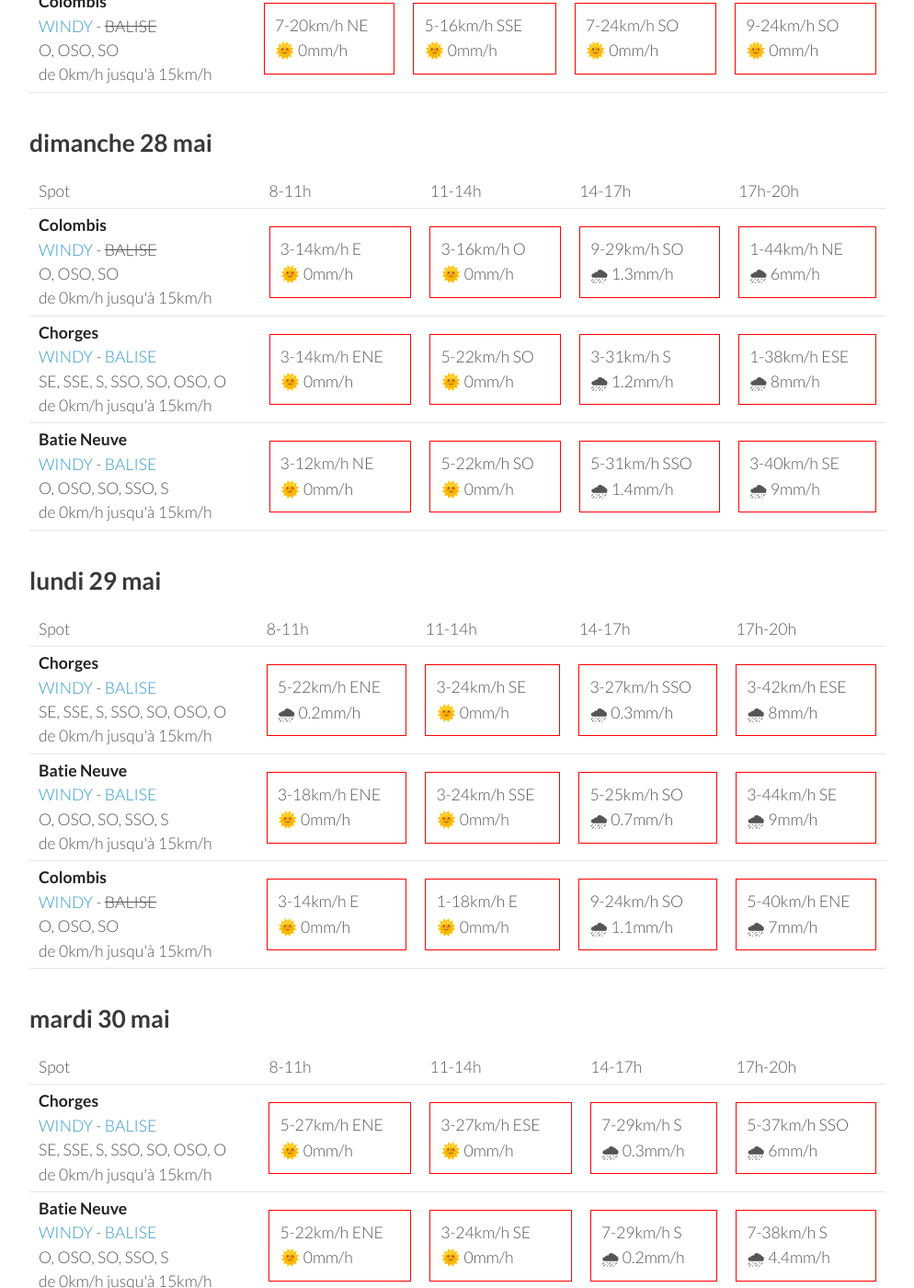
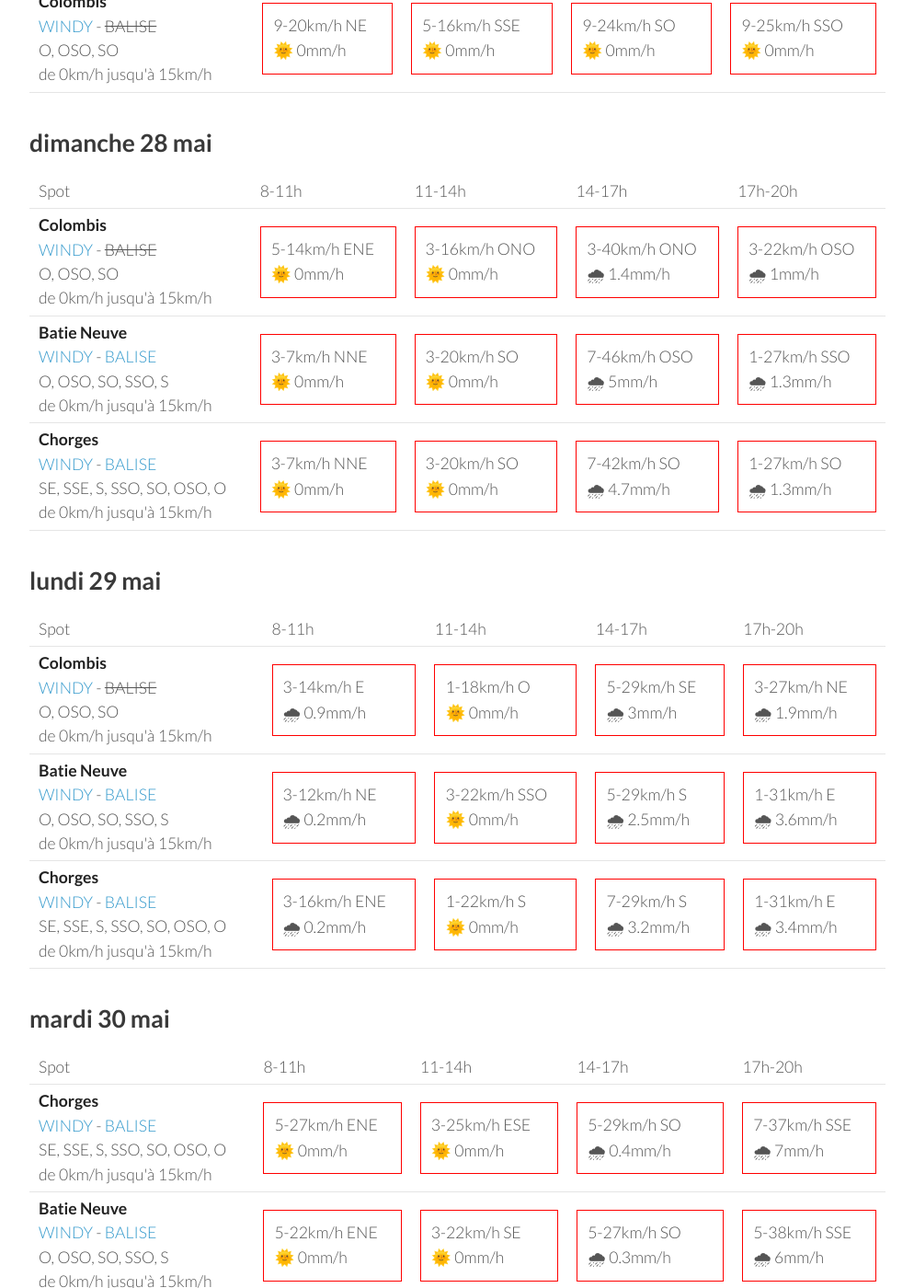
Before and after one commit to parapente-dans-le-nord/parapente-dans-le-nord.github.io, a Jekyll site: the page built from serre_poncon.markdown, in a window 1280 px wide and 1400 px high, scrolled down 1092 px. Shown: the whole window at 92% size, without its empty margins (26-1020 px from the left). Built offline with Jekyll 4.4.1, drawn with Linux system fonts in a browser that asks for light colours; some of the changed text lies outside the part shown.

Commit message:
update index.markdown

```diff
--- a/serre_poncon.markdown
+++ b/serre_poncon.markdown
@@ -25,27 +25,27 @@ page mise à jour le vendredi 26 mai 17:31
         <td><strong>Batie Neuve</strong><br><a href="https://windy.com/44.584/6.236?44.559,6.262,10,m:eTtagly">WINDY</a> - <span class=""><a href="https://www.openwindmap.org/PP554">BALISE</a> </span><br> <span class="vent-favorable">O, OSO, SO, SSO, S</span><br><span class="force-vent">de 0km/h jusqu'à 15km/h</span> </td>
 
             <td><div class="not-flyable"><p>0-0km/h NA</p><p>🌧️ 0mm/h</p></div></td>
-            <td><div class="flyable"><p>5-12km/h SO</p><p>🌞 0mm/h</p></div></td>
+            <td><div class="not-flyable"><p>0-0km/h NA</p><p>🌧️ 0mm/h</p></div></td>
+            <td><div class="not-flyable"><p>0-0km/h NA</p><p>🌧️ 0mm/h</p></div></td>
             <td><div class="not-flyable"><p>7-25km/h SO</p><p>🌞 0mm/h</p></div></td>
-            <td><div class="not-flyable"><p>3-24km/h NO</p><p>🌞 0.3mm/h</p></div></td>
 
     </tr>
 <tr>
         <td><strong>Chorges</strong><br><a href="https://windy.com/44.578/6.280?44.559,6.262,10">WINDY</a> - <span class=""><a href="https://www.openwindmap.org/PP554">BALISE</a> </span><br> <span class="vent-favorable">SE, SSE, S, SSO, SO, OSO, O</span><br><span class="force-vent">de 0km/h jusqu'à 15km/h</span> </td>
 
             <td><div class="not-flyable"><p>0-0km/h NA</p><p>🌧️ 0mm/h</p></div></td>
-            <td><div class="flyable"><p>5-14km/h SO</p><p>🌞 0mm/h</p></div></td>
-            <td><div class="not-flyable"><p>11-24km/h SO</p><p>🌞 0mm/h</p></div></td>
-            <td><div class="not-flyable"><p>7-22km/h ONO</p><p>🌞 1mm/h</p></div></td>
+            <td><div class="not-flyable"><p>0-0km/h NA</p><p>🌧️ 0mm/h</p></div></td>
+            <td><div class="not-flyable"><p>0-0km/h NA</p><p>🌧️ 0mm/h</p></div></td>
+            <td><div class="not-flyable"><p>7-25km/h OSO</p><p>🌞 0mm/h</p></div></td>
 
     </tr>
 <tr>
         <td><strong>Colombis</strong><br><a href="https://windy.com/44.494/6.216?44.559,6.262,10">WINDY</a> - <span class="no-balise"> BALISE </span><br> <span class="vent-favorable">O, OSO, SO</span><br><span class="force-vent">de 0km/h jusqu'à 15km/h</span> </td>
 
             <td><div class="not-flyable"><p>0-0km/h NA</p><p>🌧️ 0mm/h</p></div></td>
-            <td><div class="not-flyable"><p>7-20km/h ESE</p><p>🌞 0mm/h</p></div></td>
-            <td><div class="not-flyable"><p>7-22km/h OSO</p><p>🌞 0mm/h</p></div></td>
-            <td><div class="not-flyable"><p>9-27km/h SSO</p><p>🌞 0mm/h</p></div></td>
+            <td><div class="not-flyable"><p>0-0km/h NA</p><p>🌧️ 0mm/h</p></div></td>
+            <td><div class="not-flyable"><p>0-0km/h NA</p><p>🌧️ 0mm/h</p></div></td>
+            <td><div class="not-flyable"><p>11-27km/h SSO</p><p>🌞 0mm/h</p></div></td>
 
     </tr>
 
@@ -67,30 +67,30 @@ page mise à jour le vendredi 26 mai 17:31
 <tr>
         <td><strong>Batie Neuve</strong><br><a href="https://windy.com/44.584/6.236?44.559,6.262,10,m:eTtagly">WINDY</a> - <span class=""><a href="https://www.openwindmap.org/PP554">BALISE</a> </span><br> <span class="vent-favorable">O, OSO, SO, SSO, S</span><br><span class="force-vent">de 0km/h jusqu'à 15km/h</span> </td>
 
-            <td><div class="not-flyable"><p>3-7km/h NNE</p><p>🌞 0mm/h</p></div></td>
-            <td><div class="flyable"><p>5-12km/h SSO</p><p>🌞 0mm/h</p></div></td>
-            <td><div class="not-flyable"><p>9-22km/h SO</p><p>🌞 0mm/h</p></div></td>
-            <td><div class="not-flyable"><p>7-25km/h SO</p><p>🌞 0mm/h</p></div></td>
+            <td><div class="not-flyable"><p>3-9km/h NNE</p><p>🌞 0mm/h</p></div></td>
+            <td><div class="flyable"><p>5-12km/h S</p><p>🌞 0mm/h</p></div></td>
+            <td><div class="not-flyable"><p>9-24km/h OSO</p><p>🌞 0mm/h</p></div></td>
+            <td><div class="not-flyable"><p>11-24km/h SSO</p><p>🌞 0mm/h</p></div></td>
 
 
     </tr>
 <tr>
         <td><strong>Chorges</strong><br><a href="https://windy.com/44.578/6.280?44.559,6.262,10">WINDY</a> - <span class=""><a href="https://www.openwindmap.org/PP554">BALISE</a> </span><br> <span class="vent-favorable">SE, SSE, S, SSO, SO, OSO, O</span><br><span class="force-vent">de 0km/h jusqu'à 15km/h</span> </td>
 
-            <td><div class="not-flyable"><p>3-7km/h NNE</p><p>🌞 0mm/h</p></div></td>
+            <td><div class="not-flyable"><p>3-9km/h NNE</p><p>🌞 0mm/h</p></div></td>
             <td><div class="flyable"><p>5-12km/h SSO</p><p>🌞 0mm/h</p></div></td>
-            <td><div class="not-flyable"><p>7-20km/h OSO</p><p>🌞 0mm/h</p></div></td>
             <td><div class="not-flyable"><p>9-22km/h OSO</p><p>🌞 0mm/h</p></div></td>
+            <td><div class="not-flyable"><p>7-22km/h OSO</p><p>🌞 0mm/h</p></div></td>
 
 
     </tr>
 <tr>
         <td><strong>Colombis</strong><br><a href="https://windy.com/44.494/6.216?44.559,6.262,10">WINDY</a> - <span class="no-balise"> BALISE </span><br> <span class="vent-favorable">O, OSO, SO</span><br><span class="force-vent">de 0km/h jusqu'à 15km/h</span> </td>
 
-            <td><div class="not-flyable"><p>7-20km/h NE</p><p>🌞 0mm/h</p></div></td>
+            <td><div class="not-flyable"><p>9-20km/h NE</p><p>🌞 0mm/h</p></div></td>
             <td><div class="not-flyable"><p>5-16km/h SSE</p><p>🌞 0mm/h</p></div></td>
-            <td><div class="not-flyable"><p>7-24km/h SO</p><p>🌞 0mm/h</p></div></td>
             <td><div class="not-flyable"><p>9-24km/h SO</p><p>🌞 0mm/h</p></div></td>
+            <td><div class="not-flyable"><p>9-25km/h SSO</p><p>🌞 0mm/h</p></div></td>
 
 
     </tr>
@@ -113,30 +113,30 @@ page mise à jour le vendredi 26 mai 17:31
 <tr>
         <td><strong>Colombis</strong><br><a href="https://windy.com/44.494/6.216?44.559,6.262,10">WINDY</a> - <span class="no-balise"> BALISE </span><br> <span class="vent-favorable">O, OSO, SO</span><br><span class="force-vent">de 0km/h jusqu'à 15km/h</span> </td>
 
-            <td><div class="not-flyable"><p>3-14km/h E</p><p>🌞 0mm/h</p></div></td>
-            <td><div class="not-flyable"><p>3-16km/h O</p><p>🌞 0mm/h</p></div></td>
-            <td><div class="not-flyable"><p>9-29km/h SO</p><p>🌧 1.3mm/h</p></div></td>
-            <td><div class="not-flyable"><p>1-44km/h NE</p><p>🌧 6mm/h</p></div></td>
+            <td><div class="not-flyable"><p>5-14km/h ENE</p><p>🌞 0mm/h</p></div></td>
+            <td><div class="not-flyable"><p>3-16km/h ONO</p><p>🌞 0mm/h</p></div></td>
+            <td><div class="not-flyable"><p>3-40km/h ONO</p><p>🌧 1.4mm/h</p></div></td>
+            <td><div class="not-flyable"><p>3-22km/h OSO</p><p>🌧 1mm/h</p></div></td>
+
+
+    </tr>
+<tr>
+        <td><strong>Batie Neuve</strong><br><a href="https://windy.com/44.584/6.236?44.559,6.262,10,m:eTtagly">WINDY</a> - <span class=""><a href="https://www.openwindmap.org/PP554">BALISE</a> </span><br> <span class="vent-favorable">O, OSO, SO, SSO, S</span><br><span class="force-vent">de 0km/h jusqu'à 15km/h</span> </td>
+
+            <td><div class="not-flyable"><p>3-7km/h NNE</p><p>🌞 0mm/h</p></div></td>
+            <td><div class="not-flyable"><p>3-20km/h SO</p><p>🌞 0mm/h</p></div></td>
+            <td><div class="not-flyable"><p>7-46km/h OSO</p><p>🌧 5mm/h</p></div></td>
+            <td><div class="not-flyable"><p>1-27km/h SSO</p><p>🌧 1.3mm/h</p></div></td>
 
 
     </tr>
 <tr>
         <td><strong>Chorges</strong><br><a href="https://windy.com/44.578/6.280?44.559,6.262,10">WINDY</a> - <span class=""><a href="https://www.openwindmap.org/PP554">BALISE</a> </span><br> <span class="vent-favorable">SE, SSE, S, SSO, SO, OSO, O</span><br><span class="force-vent">de 0km/h jusqu'à 15km/h</span> </td>
 
-            <td><div class="not-flyable"><p>3-14km/h ENE</p><p>🌞 0mm/h</p></div></td>
-            <td><div class="not-flyable"><p>5-22km/h SO</p><p>🌞 0mm/h</p></div></td>
-            <td><div class="not-flyable"><p>3-31km/h S</p><p>🌧 1.2mm/h</p></div></td>
-            <td><div class="not-flyable"><p>1-38km/h ESE</p><p>🌧 8mm/h</p></div></td>
-
-
-    </tr>
-<tr>
-        <td><strong>Batie Neuve</strong><br><a href="https://windy.com/44.584/6.236?44.559,6.262,10,m:eTtagly">WINDY</a> - <span class=""><a href="https://www.openwindmap.org/PP554">BALISE</a> </span><br> <span class="vent-favorable">O, OSO, SO, SSO, S</span><br><span class="force-vent">de 0km/h jusqu'à 15km/h</span> </td>
-
-            <td><div class="not-flyable"><p>3-12km/h NE</p><p>🌞 0mm/h</p></div></td>
-            <td><div class="not-flyable"><p>5-22km/h SO</p><p>🌞 0mm/h</p></div></td>
-            <td><div class="not-flyable"><p>5-31km/h SSO</p><p>🌧 1.4mm/h</p></div></td>
-            <td><div class="not-flyable"><p>3-40km/h SE</p><p>🌧 9mm/h</p></div></td>
+            <td><div class="not-flyable"><p>3-7km/h NNE</p><p>🌞 0mm/h</p></div></td>
+            <td><div class="not-flyable"><p>3-20km/h SO</p><p>🌞 0mm/h</p></div></td>
+            <td><div class="not-flyable"><p>7-42km/h SO</p><p>🌧 4.7mm/h</p></div></td>
+            <td><div class="not-flyable"><p>1-27km/h SO</p><p>🌧 1.3mm/h</p></div></td>
 
 
     </tr>
@@ -157,32 +157,32 @@ page mise à jour le vendredi 26 mai 17:31
       <td>17h-20h</td>
     </tr>
 <tr>
-        <td><strong>Chorges</strong><br><a href="https://windy.com/44.578/6.280?44.559,6.262,10">WINDY</a> - <span class=""><a href="https://www.openwindmap.org/PP554">BALISE</a> </span><br> <span class="vent-favorable">SE, SSE, S, SSO, SO, OSO, O</span><br><span class="force-vent">de 0km/h jusqu'à 15km/h</span> </td>
+        <td><strong>Colombis</strong><br><a href="https://windy.com/44.494/6.216?44.559,6.262,10">WINDY</a> - <span class="no-balise"> BALISE </span><br> <span class="vent-favorable">O, OSO, SO</span><br><span class="force-vent">de 0km/h jusqu'à 15km/h</span> </td>
 
-            <td><div class="not-flyable"><p>5-22km/h ENE</p><p>🌧 0.2mm/h</p></div></td>
-            <td><div class="not-flyable"><p>3-24km/h SE</p><p>🌞 0mm/h</p></div></td>
-            <td><div class="not-flyable"><p>3-27km/h SSO</p><p>🌧 0.3mm/h</p></div></td>
-            <td><div class="not-flyable"><p>3-42km/h ESE</p><p>🌧 8mm/h</p></div></td>
+            <td><div class="not-flyable"><p>3-14km/h E</p><p>🌧 0.9mm/h</p></div></td>
+            <td><div class="not-flyable"><p>1-18km/h O</p><p>🌞 0mm/h</p></div></td>
+            <td><div class="not-flyable"><p>5-29km/h SE</p><p>🌧 3mm/h</p></div></td>
+            <td><div class="not-flyable"><p>3-27km/h NE</p><p>🌧 1.9mm/h</p></div></td>
 
 
     </tr>
 <tr>
         <td><strong>Batie Neuve</strong><br><a href="https://windy.com/44.584/6.236?44.559,6.262,10,m:eTtagly">WINDY</a> - <span class=""><a href="https://www.openwindmap.org/PP554">BALISE</a> </span><br> <span class="vent-favorable">O, OSO, SO, SSO, S</span><br><span class="force-vent">de 0km/h jusqu'à 15km/h</span> </td>
 
-            <td><div class="not-flyable"><p>3-18km/h ENE</p><p>🌞 0mm/h</p></div></td>
-            <td><div class="not-flyable"><p>3-24km/h SSE</p><p>🌞 0mm/h</p></div></td>
-            <td><div class="not-flyable"><p>5-25km/h SO</p><p>🌧 0.7mm/h</p></div></td>
-            <td><div class="not-flyable"><p>3-44km/h SE</p><p>🌧 9mm/h</p></div></td>
+            <td><div class="not-flyable"><p>3-12km/h NE</p><p>🌧 0.2mm/h</p></div></td>
+            <td><div class="not-flyable"><p>3-22km/h SSO</p><p>🌞 0mm/h</p></div></td>
+            <td><div class="not-flyable"><p>5-29km/h S</p><p>🌧 2.5mm/h</p></div></td>
+            <td><div class="not-flyable"><p>1-31km/h E</p><p>🌧 3.6mm/h</p></div></td>
 
 
     </tr>
 <tr>
-        <td><strong>Colombis</strong><br><a href="https://windy.com/44.494/6.216?44.559,6.262,10">WINDY</a> - <span class="no-balise"> BALISE </span><br> <span class="vent-favorable">O, OSO, SO</span><br><span class="force-vent">de 0km/h jusqu'à 15km/h</span> </td>
+        <td><strong>Chorges</strong><br><a href="https://windy.com/44.578/6.280?44.559,6.262,10">WINDY</a> - <span class=""><a href="https://www.openwindmap.org/PP554">BALISE</a> </span><br> <span class="vent-favorable">SE, SSE, S, SSO, SO, OSO, O</span><br><span class="force-vent">de 0km/h jusqu'à 15km/h</span> </td>
 
-            <td><div class="not-flyable"><p>3-14km/h E</p><p>🌞 0mm/h</p></div></td>
-            <td><div class="not-flyable"><p>1-18km/h E</p><p>🌞 0mm/h</p></div></td>
-            <td><div class="not-flyable"><p>9-24km/h SO</p><p>🌧 1.1mm/h</p></div></td>
-            <td><div class="not-flyable"><p>5-40km/h ENE</p><p>🌧 7mm/h</p></div></td>
+            <td><div class="not-flyable"><p>3-16km/h ENE</p><p>🌧 0.2mm/h</p></div></td>
+            <td><div class="not-flyable"><p>1-22km/h S</p><p>🌞 0mm/h</p></div></td>
+            <td><div class="not-flyable"><p>7-29km/h S</p><p>🌧 3.2mm/h</p></div></td>
+            <td><div class="not-flyable"><p>1-31km/h E</p><p>🌧 3.4mm/h</p></div></td>
 
 
     </tr>
@@ -206,9 +206,9 @@ page mise à jour le vendredi 26 mai 17:31
         <td><strong>Chorges</strong><br><a href="https://windy.com/44.578/6.280?44.559,6.262,10">WINDY</a> - <span class=""><a href="https://www.openwindmap.org/PP554">BALISE</a> </span><br> <span class="vent-favorable">SE, SSE, S, SSO, SO, OSO, O</span><br><span class="force-vent">de 0km/h jusqu'à 15km/h</span> </td>
 
             <td><div class="not-flyable"><p>5-27km/h ENE</p><p>🌞 0mm/h</p></div></td>
-            <td><div class="not-flyable"><p>3-27km/h ESE</p><p>🌞 0mm/h</p></div></td>
-            <td><div class="not-flyable"><p>7-29km/h S</p><p>🌧 0.3mm/h</p></div></td>
-            <td><div class="not-flyable"><p>5-37km/h SSO</p><p>🌧 6mm/h</p></div></td>
+            <td><div class="not-flyable"><p>3-25km/h ESE</p><p>🌞 0mm/h</p></div></td>
+            <td><div class="not-flyable"><p>5-29km/h SO</p><p>🌧 0.4mm/h</p></div></td>
+            <td><div class="not-flyable"><p>7-37km/h SSE</p><p>🌧 7mm/h</p></div></td>
 
 
     </tr>
@@ -216,9 +216,9 @@ page mise à jour le vendredi 26 mai 17:31
         <td><strong>Batie Neuve</strong><br><a href="https://windy.com/44.584/6.236?44.559,6.262,10,m:eTtagly">WINDY</a> - <span class=""><a href="https://www.openwindmap.org/PP554">BALISE</a> </span><br> <span class="vent-favorable">O, OSO, SO, SSO, S</span><br><span class="force-vent">de 0km/h jusqu'à 15km/h</span> </td>
 
             <td><div class="not-flyable"><p>5-22km/h ENE</p><p>🌞 0mm/h</p></div></td>
-            <td><div class="not-flyable"><p>3-24km/h SE</p><p>🌞 0mm/h</p></div></td>
-            <td><div class="not-flyable"><p>7-29km/h S</p><p>🌧 0.2mm/h</p></div></td>
-            <td><div class="not-flyable"><p>7-38km/h S</p><p>🌧 4.4mm/h</p></div></td>
+            <td><div class="not-flyable"><p>3-22km/h SE</p><p>🌞 0mm/h</p></div></td>
+            <td><div class="not-flyable"><p>5-27km/h SO</p><p>🌧 0.3mm/h</p></div></td>
+            <td><div class="not-flyable"><p>5-38km/h SSE</p><p>🌧 6mm/h</p></div></td>
 
 
     </tr>
@@ -226,9 +226,9 @@ page mise à jour le vendredi 26 mai 17:31
         <td><strong>Colombis</strong><br><a href="https://windy.com/44.494/6.216?44.559,6.262,10">WINDY</a> - <span class="no-balise"> BALISE </span><br> <span class="vent-favorable">O, OSO, SO</span><br><span class="force-vent">de 0km/h jusqu'à 15km/h</span> </td>
 
             <td><div class="not-flyable"><p>5-22km/h E</p><p>🌞 0mm/h</p></div></td>
-            <td><div class="not-flyable"><p>3-20km/h ENE</p><p>🌞 0mm/h</p></div></td>
-            <td><div class="not-flyable"><p>11-31km/h S</p><p>🌧 0.5mm/h</p></div></td>
-            <td><div class="not-flyable"><p>5-37km/h S</p><p>🌧 1.5mm/h</p></div></td>
+            <td><div class="not-flyable"><p>3-22km/h ENE</p><p>🌞 0mm/h</p></div></td>
+            <td><div class="not-flyable"><p>11-29km/h SSO</p><p>🌧 0.5mm/h</p></div></td>
+            <td><div class="not-flyable"><p>5-42km/h ESE</p><p>🌧 2.4mm/h</p></div></td>
 
 
     </tr>
@@ -251,20 +251,20 @@ page mise à jour le vendredi 26 mai 17:31
 <tr>
         <td><strong>Chorges</strong><br><a href="https://windy.com/44.578/6.280?44.559,6.262,10">WINDY</a> - <span class=""><a href="https://www.openwindmap.org/PP554">BALISE</a> </span><br> <span class="vent-favorable">SE, SSE, S, SSO, SO, OSO, O</span><br><span class="force-vent">de 0km/h jusqu'à 15km/h</span> </td>
 
-            <td><div class="not-flyable"><p>3-22km/h ENE</p><p>🌞 0mm/h</p></div></td>
-            <td><div class="not-flyable"><p>1-25km/h SE</p><p>🌞 0mm/h</p></div></td>
-            <td><div class="not-flyable"><p>0-25km/h SSE</p><p>🌧 1.2mm/h</p></div></td>
-            <td><div class="not-flyable"><p>3-35km/h S</p><p>🌧 5mm/h</p></div></td>
+            <td><div class="not-flyable"><p>5-24km/h ENE</p><p>🌞 0mm/h</p></div></td>
+            <td><div class="not-flyable"><p>3-25km/h SSE</p><p>🌞 0mm/h</p></div></td>
+            <td><div class="not-flyable"><p>5-25km/h SSE</p><p>🌧 0.5mm/h</p></div></td>
+            <td><div class="not-flyable"><p>3-42km/h ESE</p><p>🌧 8mm/h</p></div></td>
 
 
     </tr>
 <tr>
         <td><strong>Batie Neuve</strong><br><a href="https://windy.com/44.584/6.236?44.559,6.262,10,m:eTtagly">WINDY</a> - <span class=""><a href="https://www.openwindmap.org/PP554">BALISE</a> </span><br> <span class="vent-favorable">O, OSO, SO, SSO, S</span><br><span class="force-vent">de 0km/h jusqu'à 15km/h</span> </td>
 
-            <td><div class="not-flyable"><p>3-16km/h ENE</p><p>🌞 0mm/h</p></div></td>
+            <td><div class="not-flyable"><p>3-18km/h ENE</p><p>🌞 0mm/h</p></div></td>
             <td><div class="not-flyable"><p>3-24km/h S</p><p>🌞 0mm/h</p></div></td>
-            <td><div class="not-flyable"><p>1-25km/h S</p><p>🌧 0.7mm/h</p></div></td>
-            <td><div class="not-flyable"><p>3-37km/h S</p><p>🌧 5mm/h</p></div></td>
+            <td><div class="not-flyable"><p>5-25km/h S</p><p>🌧 0.3mm/h</p></div></td>
+            <td><div class="not-flyable"><p>3-44km/h SE</p><p>🌧 7mm/h</p></div></td>
 
 
     </tr>
@@ -272,9 +272,9 @@ page mise à jour le vendredi 26 mai 17:31
         <td><strong>Colombis</strong><br><a href="https://windy.com/44.494/6.216?44.559,6.262,10">WINDY</a> - <span class="no-balise"> BALISE </span><br> <span class="vent-favorable">O, OSO, SO</span><br><span class="force-vent">de 0km/h jusqu'à 15km/h</span> </td>
 
             <td><div class="not-flyable"><p>5-18km/h E</p><p>🌞 0mm/h</p></div></td>
-            <td><div class="not-flyable"><p>1-18km/h ENE</p><p>🌞 0mm/h</p></div></td>
-            <td><div class="not-flyable"><p>9-25km/h SSO</p><p>🌧 1.3mm/h</p></div></td>
-            <td><div class="not-flyable"><p>1-37km/h ENE</p><p>🌧 2.7mm/h</p></div></td>
+            <td><div class="not-flyable"><p>1-16km/h ENE</p><p>🌞 0mm/h</p></div></td>
+            <td><div class="not-flyable"><p>9-25km/h SSE</p><p>🌧 1.1mm/h</p></div></td>
+            <td><div class="not-flyable"><p>3-42km/h E</p><p>🌧 3.9mm/h</p></div></td>
 
 
     </tr>
```
Also changed, not shown: other parts of serre_poncon.markdown (+1 -1 lines).
